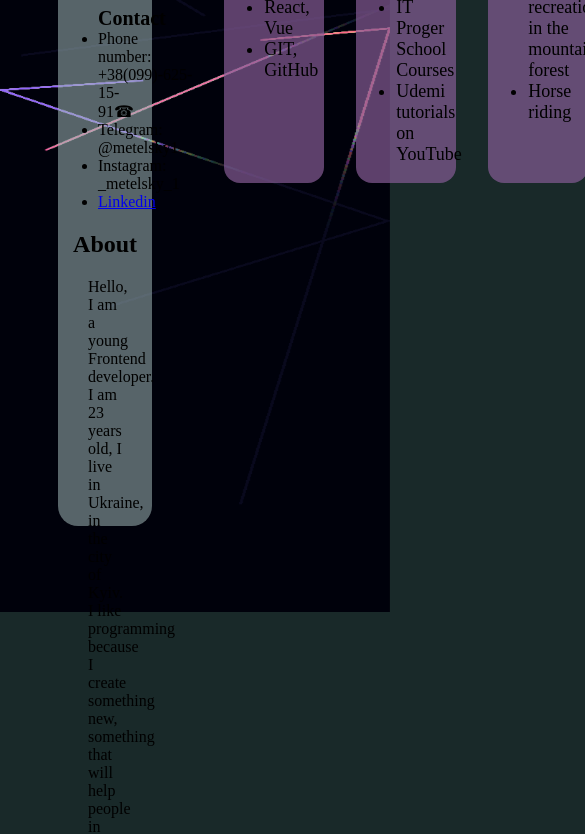
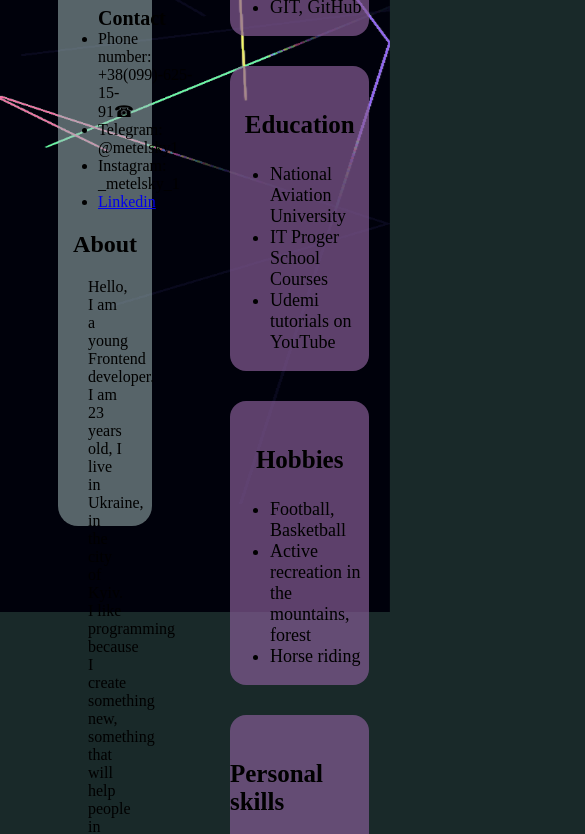
Before and after one commit to timoha1203/RESUME, a plain HTML site: page index.html in a window 390 px wide. Shown: the part 232-1066 px from the top of the page, 585 px wide, since content can reach past the window. Drawn offline with Linux system fonts and the light colour scheme.

Commit message:
Update style.css

```diff
--- a/style.css
+++ b/style.css
@@ -73,7 +73,7 @@ h3{
     flex-wrap: wrap;
     margin-top: 30px;
     max-width: 60%;
-    min-width: 500px;
+
     justify-content: space-evenly;
     gap: 30px;
 }
@@ -93,3 +93,14 @@ canvas {
     height: 100%;
     z-index: -1;
 }
+
+@media (max-width: 768px) {
+    .container {
+        flex-direction: column; /* Вирівнює елементи у стовпчик */
+        align-items: center; /* Вирівнює по центру */
+        width: 100%;
+    }
+    .contact, .card {
+        width: 90%; /* Розтягує на всю ширину */
+    }
+}
```
